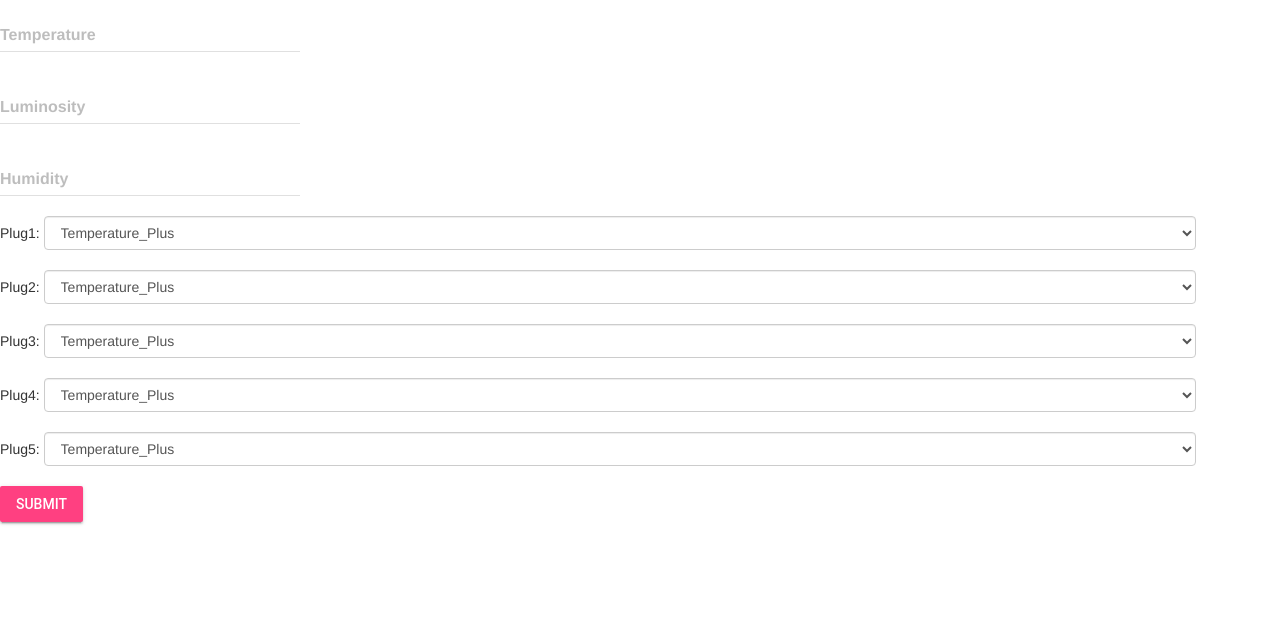
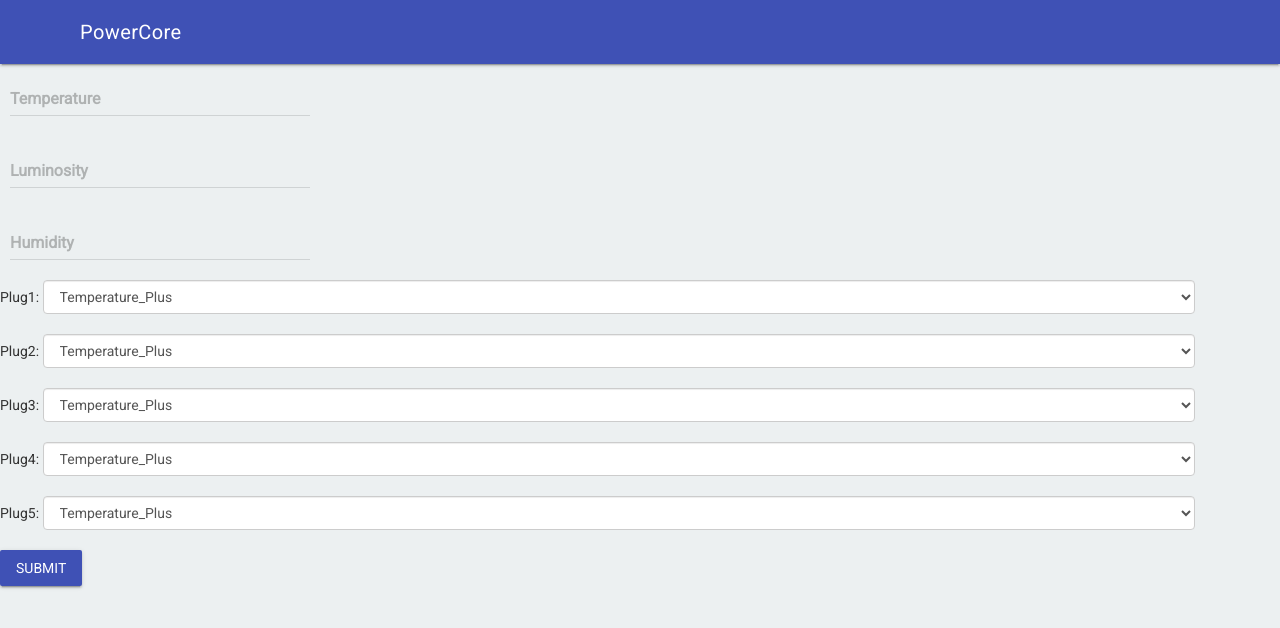
Before and after one commit to yuganksinghal/PowerCore, a website: page index.html in a window 1280 px wide. Drawn offline with nearby package versions, Linux system fonts and the light colour scheme.

Commit message:
oh so pretty

```diff
--- a/index.html
+++ b/index.html
@@ -5,6 +5,8 @@
   <script src="/node_modules/material-design-lite/material.min.js"></script>
   <link rel="stylesheet" href="https://fonts.googleapis.com/icon?family=Material+Icons">
   <meta name="viewport" content="width=device-width, initial-scale=1.0">
+
+  <link href='https://fonts.googleapis.com/css?family=Roboto' rel='stylesheet' type='text/css'>
 
   <!-- Latest compiled and minified CSS -->
   <link rel="stylesheet" href="https://maxcdn.bootstrapcdn.com/bootstrap/3.3.6/css/bootstrap.min.css" integrity="sha384-1q8mTJOASx8j1Au+a5WDVnPi2lkFfwwEAa8hDDdjZlpLegxhjVME1fgjWPGmkzs7" crossorigin="anonymous">
@@ -18,16 +20,46 @@
 </head>
 
 <style>
+
+  body{
+    font-family: 'Roboto', sans-serif;
+    background-color: #ecf0f1;
+  }
+
   .form-control{
     width:90%;
     display: inline-block;
     margin-left: auto;
     margin-right: auto;
+    font-family: 'Roboto', sans-serif;
+  }
+
+  .mdl-textfield{
+    margin-left: 10px;
+  }
+
+  .formcontrol::before{
+    margin-left: 10px;
   }
 </style>
 <body>
 
-  <form method=POST action="./update">
+
+  <!-- Always shows a header, even in smaller screens. -->
+<div class="mdl-layout mdl-js-layout mdl-layout--fixed-header">
+  <header class="mdl-layout__header">
+    <div class="mdl-layout__header-row">
+      <!-- Title -->
+      <span class="mdl-layout-title">PowerCore</span>
+      <!-- Add spacer, to align navigation to the right -->
+      <div class="mdl-layout-spacer"></div>
+      <!-- Navigation. We hide it in small screens. -->
+    </div>
+  </header>
+  <main class="mdl-layout__content">
+    <div class="page-content">
+
+          <form method=POST action="./update">
     <!-- Temperature: <input type="text" name="temperature"><br><br> -->
 
     <!-- Numeric Textfield with Floating Label -->
@@ -112,8 +144,14 @@
       <option value="1"> On </option>
       <option value="0"> Off </option>
     </select> <br><br>
-    <input type="submit" class="mdl-button mdl-js-button mdl-button--raised mdl-js-ripple-effect mdl-button--accent">
+    <input type="submit" class="mdl-button mdl-js-button mdl-button--raised mdl-js-ripple-effect mdl-button--colored">
 
   </form>
+
+
+    </div>
+  </main>
+</div>
+
 </body>
 </html>
```
